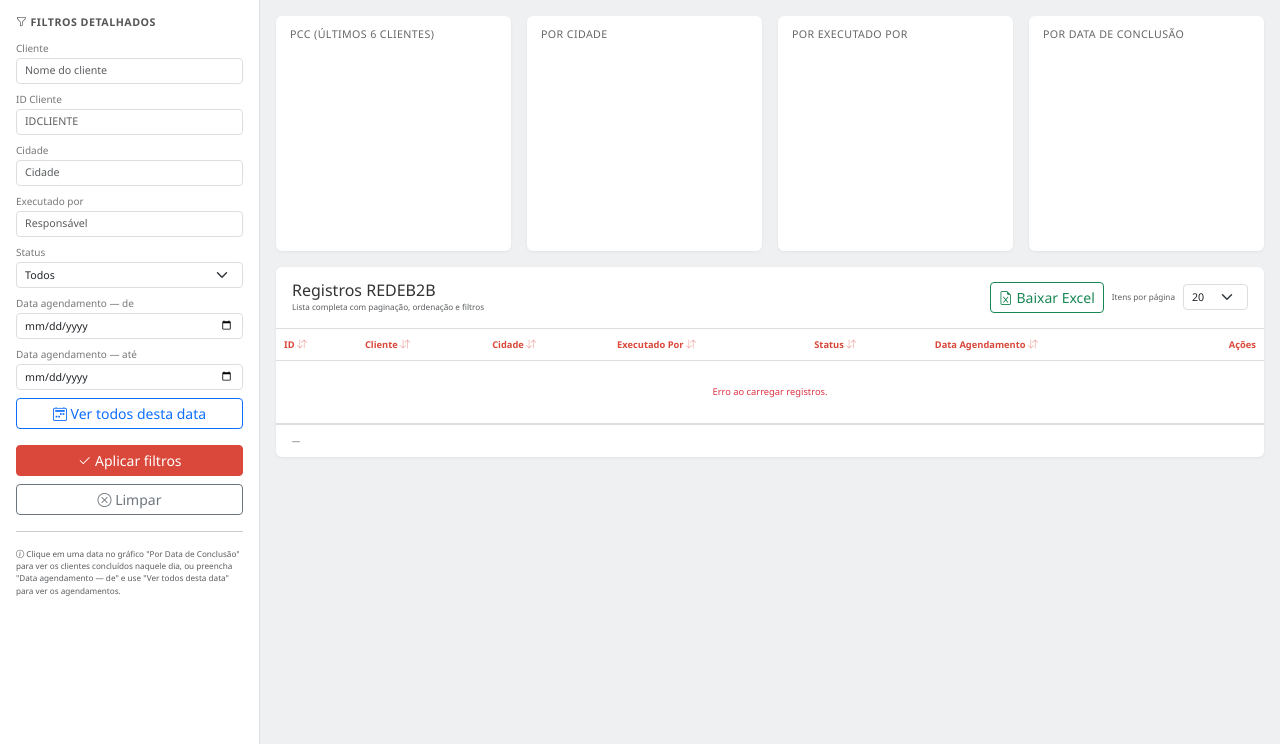
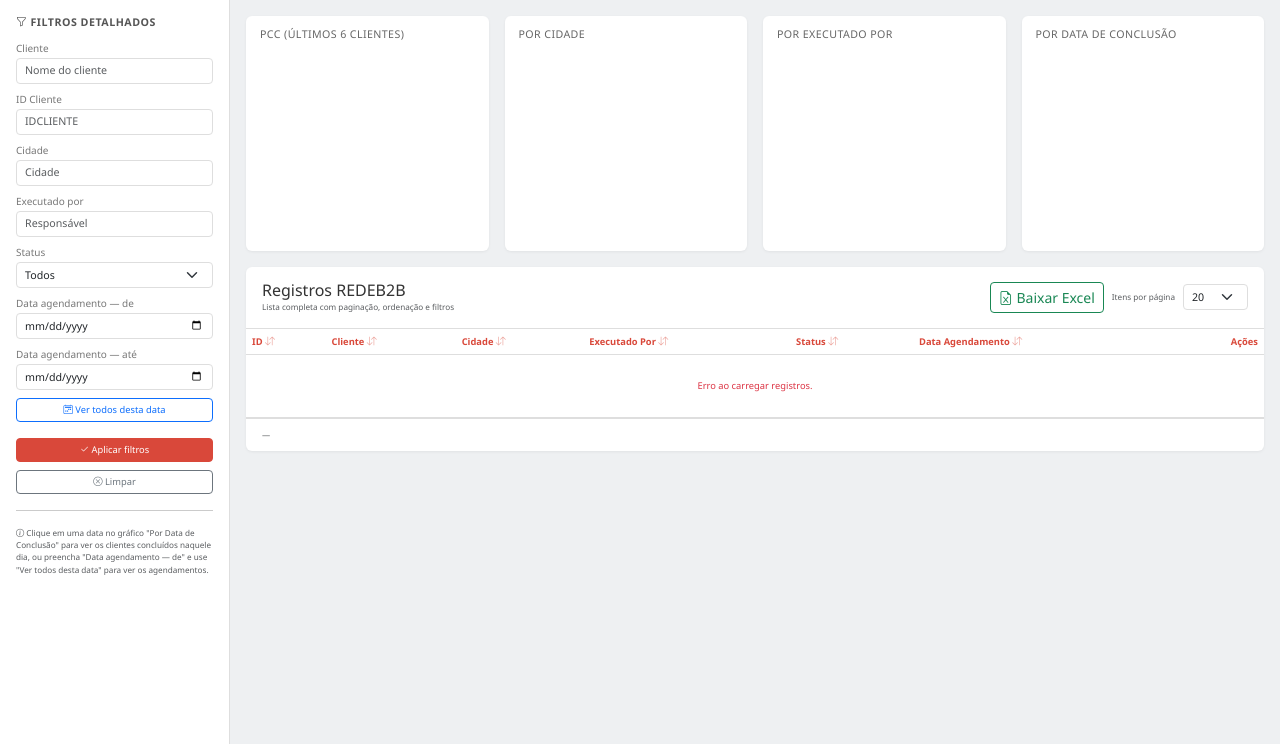
Before and after one commit to Joniwal/B2BPROJETO, a Flask app: page / in a window 1280 px wide. Shown: the part 56-800 px from the top of the page. Run offline with Flask 3, Linux system fonts and the light colour scheme; a map, chart or similar area stays blank; some libraries are stand-ins or nearby versions.

Commit message:
Add files via upload

```diff
--- a/static/css/styles.css
+++ b/static/css/styles.css
@@ -56,8 +56,8 @@ body {
 }
 
 .filters-panel {
-  width: 260px;
-  min-width: 260px;
+  width: 230px;
+  min-width: 230px;
   background: #ffffff;
   border-right: 1px solid var(--border-input);
   min-height: calc(100vh - 56px);
@@ -74,6 +74,12 @@ body {
   font-size: 7.5pt;
   color: #777;
   margin-bottom: 2px;
+}
+/* Bootstrap define font-size explícito em .btn-sm (mais específico que a
+   regra "body"), por isso o tamanho de fonte do body sozinho não bastava
+   para diminuir os botões do painel de filtros — precisa deste override. */
+.filters-panel .btn {
+  font-size: 7pt;
 }
 
 .content {
@@ -207,19 +213,21 @@ body {
   cursor: pointer;
   user-select: none;
   white-space: nowrap;
+  padding: 5px 6px;
 }
 #itemsTable thead th:hover { color: var(--accent-dark); }
 #itemsTable tbody td {
   font-size: 7pt;
   border-bottom: 0.5px solid var(--border-input);
   white-space: nowrap;
+  padding: 4px 6px;
 }
 .sort-icon { font-size: 7.5pt; opacity: .5; }
 
 .action-icon {
   cursor: pointer;
-  font-size: 11pt;
-  margin-right: 9px;
+  font-size: 10.5pt;
+  margin-right: 6px;
   color: #888;
   display: inline-block;
 }
@@ -230,10 +238,10 @@ body {
 /* Badges de STATUS */
 .status-badge {
   display: inline-block;
-  min-width: 120px;
-  padding: 3px 8px;
+  min-width: 95px;
+  padding: 2px 6px;
   border-radius: 10px;
-  font-size: 7pt;
+  font-size: 6.5pt;
   font-weight: 600;
   color: #fff;
   text-align: center;
--- a/static/js/main.js
+++ b/static/js/main.js
@@ -70,6 +70,7 @@ const FORM_FIELDS = [
 document.addEventListener("DOMContentLoaded", () => {
   populateStatusSelects();
   populateFixedFormSelects();
+  populateFilterSelects();
   bindEvents();
   loadDashboard();
   loadItems();
@@ -102,6 +103,11 @@ function populateFixedFormSelects() {
   populateSelect("f_ATIVIDADE", ATIVIDADE_OPTIONS, "Selecione a atividade...");
   populateSelect("f_TECNOLOGIA", TECNOLOGIA_OPTIONS, "Selecione a tecnologia...");
   populateSelect("f_EXECUTADOPOR", EXECUTADOPOR_OPTIONS, "Selecione o executor...");
+}
+
+function populateFilterSelects() {
+  populateSelect("fCidade", CIDADE_OPTIONS, "Todas as cidades");
+  populateSelect("fExecutadoPor", EXECUTADOPOR_OPTIONS, "Todos");
 }
 
 /** Define o valor de um combobox com fallback: se o valor não existir entre
@@ -180,10 +186,10 @@ function bindEvents() {
       loadDashboard();
     }, 400);
   };
-  ["fCliente", "fId", "fCidade", "fExecutadoPor"].forEach((id) => {
+  ["fCliente", "fId"].forEach((id) => {
     document.getElementById(id).addEventListener("input", applyLiveFilter);
   });
-  ["fStatus", "fDataInicio", "fDataFim"].forEach((id) => {
+  ["fCidade", "fExecutadoPor", "fStatus", "fDataInicio", "fDataFim"].forEach((id) => {
     document.getElementById(id).addEventListener("change", applyLiveFilter);
   });
 
@@ -524,7 +530,7 @@ function destroyChart(key) {
 }
 
 function renderCharts(data) {
-  renderPccChart("chartPcc", data.por_pcc);
+  renderConcluidos4MesesChart("chartConcluidos4Meses", data.concluidos_4_meses);
   renderBarChart("chartCidade", data.por_cidade, "#59a869");
   renderBarChart("chartExecutadoPor", data.por_executadopor, "#f0913e");
   renderLineChart("chartDataConclusao", data.por_data_conclusao);
@@ -551,36 +557,50 @@ function renderBarChart(canvasId, dataset, color) {
   });
 }
 
-function renderPccChart(canvasId, dataset) {
+/** Plugin específico do gráfico "Concluídos — últimos 4 meses": em vez de um
+ * único número, mostra a metragem de ERB, GPON e o total dos dois, acima de
+ * cada barra (a altura da barra continua sendo a contagem de concluídos). */
+function criarPluginRotuloConcluidos4Meses(dataset) {
+  return {
+    id: "concluidos4MesesDataLabels",
+    afterDatasetsDraw(chart) {
+      const { ctx } = chart;
+      const meta = chart.getDatasetMeta(0);
+      meta.data.forEach((bar, index) => {
+        const erb = dataset.metragem_erb?.[index] ?? 0;
+        const gpon = dataset.metragem_gpon?.[index] ?? 0;
+        const total = dataset.metragem_total?.[index] ?? (erb + gpon);
+        ctx.save();
+        ctx.fillStyle = "#444";
+        ctx.font = "6.5px 'Segoe UI', Calibri, sans-serif";
+        ctx.textAlign = "center";
+        ctx.textBaseline = "bottom";
+        ctx.fillText(`ERB:${erb}m GPON:${gpon}m Total:${total}m`, bar.x, bar.y - 3);
+        ctx.restore();
+      });
+    },
+  };
+}
+
+function renderConcluidos4MesesChart(canvasId, dataset) {
   destroyChart(canvasId);
   const ctx = document.getElementById(canvasId).getContext("2d");
   state.charts[canvasId] = new Chart(ctx, {
     type: "bar",
     data: {
       labels: dataset.labels,
-      datasets: [{ data: dataset.data, backgroundColor: "#6c5ce7", borderRadius: 3 }],
+      datasets: [{ data: dataset.data, backgroundColor: "#59a869", borderRadius: 3 }],
     },
+    plugins: [criarPluginRotuloConcluidos4Meses(dataset)],
     options: {
-      plugins: {
-        legend: { display: false },
-        tooltip: { callbacks: { label: (item) => item.label } },
-      },
+      plugins: { legend: { display: false } },
       scales: {
-        y: { display: false, beginAtZero: true },
-        x: { ticks: { font: { size: 8 }, maxRotation: 60, minRotation: 45 } },
+        y: { beginAtZero: true, ticks: { precision: 0, font: { size: 8 } } },
+        x: { ticks: { font: { size: 8 } } },
       },
       responsive: true,
       maintainAspectRatio: false,
-      onClick: () => {
-        // Clicar em qualquer barra filtra a tabela por TODOS os clientes em PCC,
-        // não só o cliente daquela barra específica.
-        setSelectValueWithFallback("fStatus", "PCC");
-        setSelectValueWithFallback("quickStatusFilter", "PCC");
-        collectFilters();
-        state.page = 1;
-        loadItems();
-        loadDashboard();
-      },
+      layout: { padding: { top: 14 } },
     },
   });
 }
```
